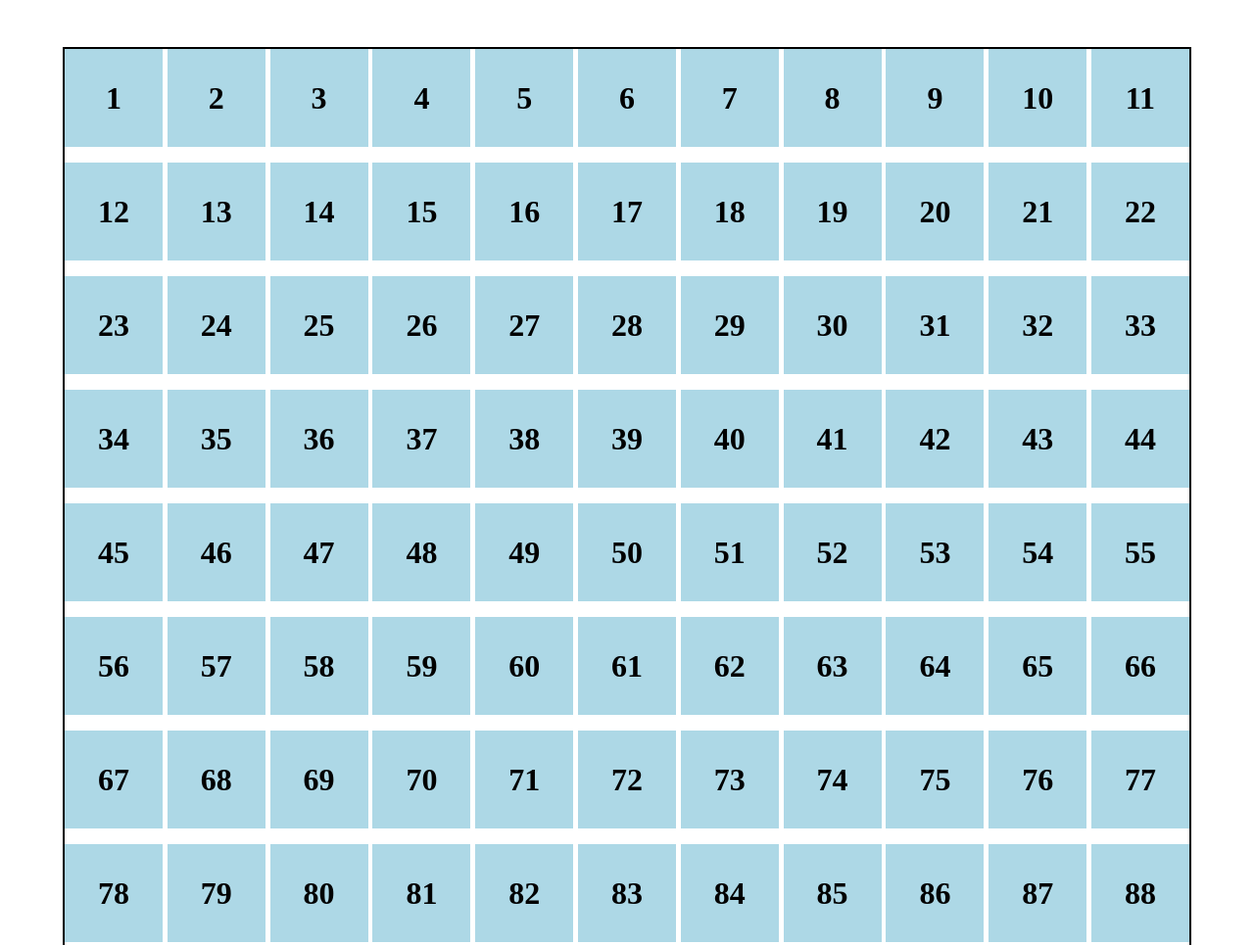
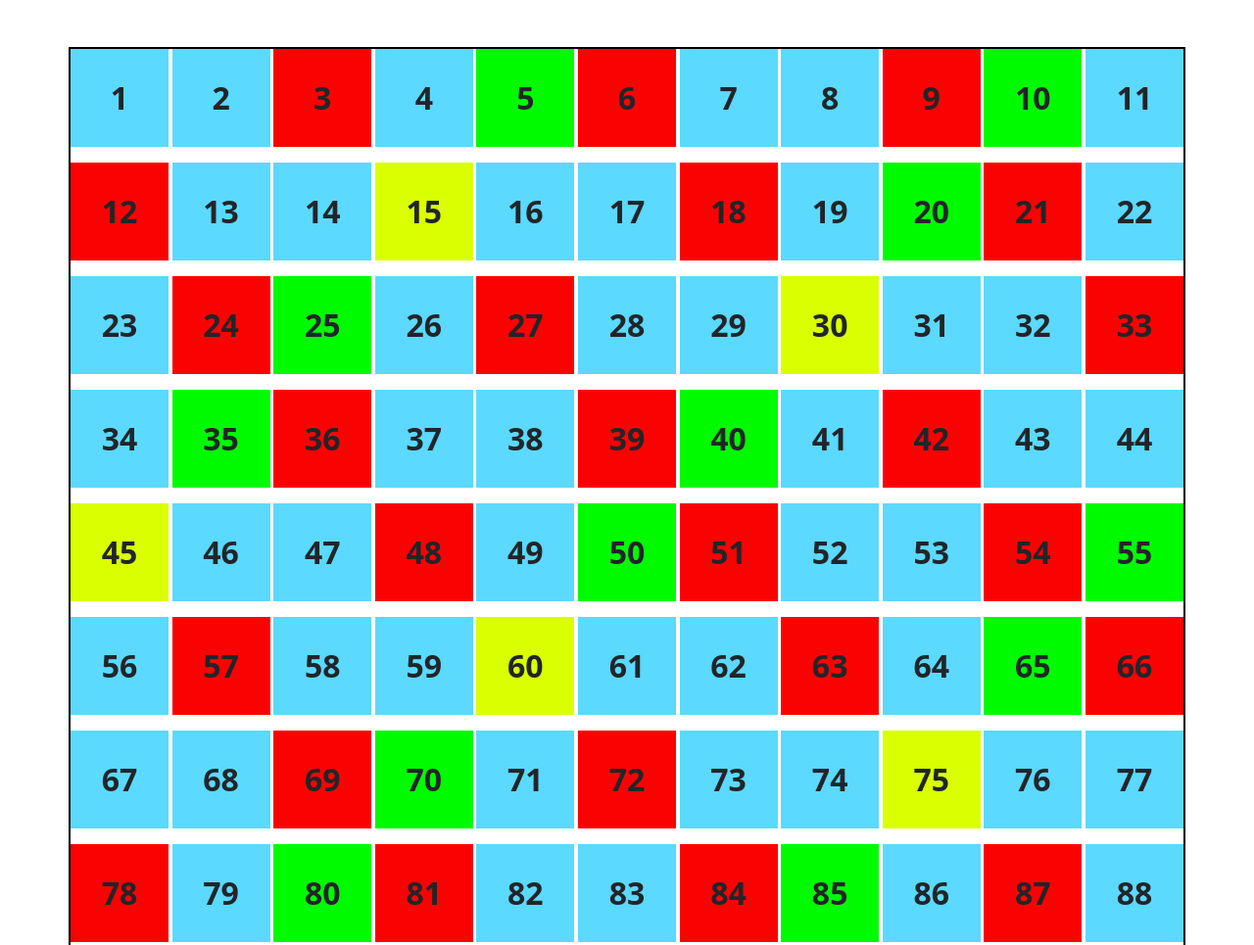
Before and after one commit to SimoneMicheleAllocca/js-fizzbuzz, a plain HTML site: page index.html in a window 1280 px wide. Shown: the top 965 px of the page at 98% size. Drawn offline with nearby package versions, Linux system fonts and the light colour scheme.

Commit message:
add: color

```diff
--- a/css/style.css
+++ b/css/style.css
@@ -8,6 +8,7 @@
     width: 90%;
     margin: 3rem auto;
     border: 2px solid black;
+
 }
 
 .row{
@@ -19,7 +20,7 @@
 .box{
     width: 100px;
     height: 100px;
-    background-color: lightblue;
+    background-color: rgb(91, 217, 255);
     margin-bottom: 1rem;
     display: flex;
     justify-content: center;
@@ -27,3 +28,15 @@
     font-size: 2rem;
     font-weight: bold;
 }
+
+.fizz{
+    background-color: rgb(251, 2, 2);
+}
+
+.buzz{
+    background-color: rgb(0, 251, 0);
+}
+
+.fizzbuzz{
+    background-color: rgb(217, 255, 1);
+}
--- a/index.html
+++ b/index.html
@@ -4,10 +4,13 @@
     <meta charset="UTF-8">
     <meta name="viewport" content="width=device-width, initial-scale=1.0">
     <title>Document</title>
+
+    <link href="https://cdn.jsdelivr.net/npm/bootstrap@5.3.3/dist/css/bootstrap.min.css" rel="stylesheet" integrity="sha384-QWTKZyjpPEjISv5WaRU9OFeRpok6YctnYmDr5pNlyT2bRjXh0JMhjY6hW+ALEwIH" crossorigin="anonymous">
     <link rel="stylesheet" href="css/style.css">
 </head>
 <body>
     <div class="container">
+
         <div class="row">
             <!-- <div class="box"></div> -->
 
--- a/js/script.js
+++ b/js/script.js
@@ -6,18 +6,27 @@ const rowElem =document.querySelector(".row") //object | null
 
 for (let i = 1; i <= 99; i++) {
     console.log(i);
-    const boxElem = `<div class="box">${i}</div>`;
-    rowElem.innerHTML += boxElem;
+    let bgClass;
+
+
 
 
     if(( i % 3 === 0) && (i % 5 === 0))  {
          console.log("FizzBuzz");
 
+         bgClass = "fizzbuzz";
+    } else if ( i % 5 === 0) {
+        console.log("Buzz");
 
-    } else if ( i % 5 === 0) {
-        console.log("Buzz")
+        bgClass = "buzz";
     } else if( i % 3 === 0) {
         console.log("Fizz")
+
+        bgClass = "fizz";
     }
 
+      const boxElem = `<div class = "box ${bgClass}">${i}</div>`;
+        rowElem.innerHTML += boxElem;
+
+
 }
```
Also changed, not shown: 1 other file.
